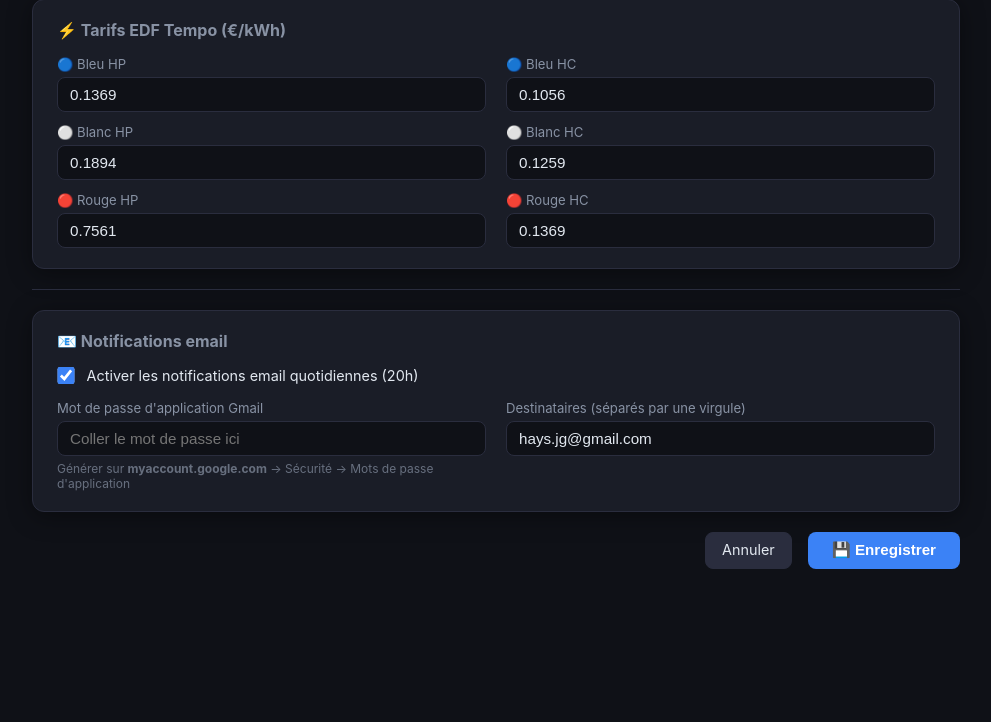
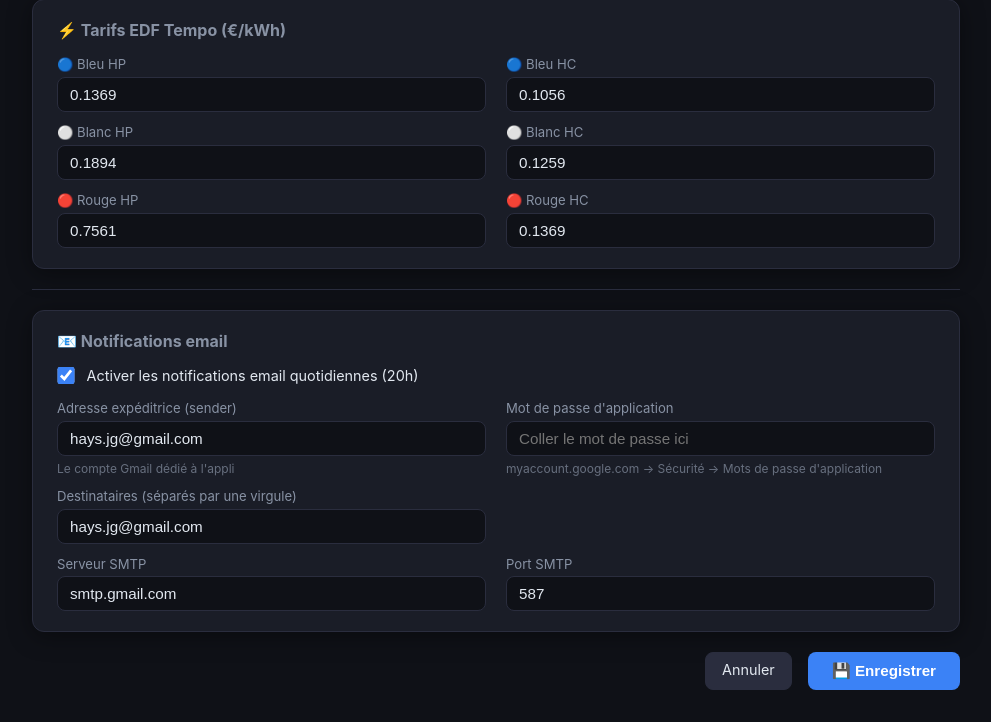
Before and after one commit to haysjg/Heating-Advisor, a Flask app: page /config in a window 1280 px wide. Shown: the part 1459-2181 px from the top of the page, without its empty margins (144-1135 px from the left). Before the commit the page ends 2028 px from the top, so only its background shows below. Run offline with Flask 3, Linux system fonts and the light colour scheme.

Commit message:
Config : paramètres SMTP complets dans la page de configuration
Ajout des champs sender, serveur SMTP et port SMTP dans la section email.
Permet de configurer un compte Gmail dédié sans toucher au code.

Co-Authored-By: Claude Sonnet 4.6 <noreply@anthropic.com>

```diff
--- a/app.py
+++ b/app.py
@@ -156,8 +156,11 @@ def api_config_save():
             },
             "EMAIL": {
                 "enabled": bool(data.get("email_enabled", False)),
+                "sender": str(data.get("email_sender", config.EMAIL.get("sender", ""))),
                 "app_password": final_password,
                 "recipients": [r.strip() for r in str(data.get("recipients", "")).split(",") if r.strip()],
+                "smtp_host": str(data.get("smtp_host", config.EMAIL.get("smtp_host", "smtp.gmail.com"))),
+                "smtp_port": int(data.get("smtp_port", config.EMAIL.get("smtp_port", 587))),
             },
         }
         os.makedirs(os.path.dirname(OVERRIDE_FILE), exist_ok=True)
--- a/templates/config.html
+++ b/templates/config.html
@@ -376,18 +376,34 @@
       <div class="form-grid">
 
         <div class="form-group">
-          <label>Mot de passe d'application Gmail</label>
+          <label>Adresse expéditrice (sender)</label>
+          <input type="email" id="email_sender" value="{{ config.EMAIL.sender }}">
+          <span class="hint">Le compte Gmail dédié à l'appli</span>
+        </div>
+
+        <div class="form-group">
+          <label>Mot de passe d'application</label>
           <input type="password" id="app_password"
                  placeholder="{{ 'Déjà configuré — laisser vide pour conserver' if config.EMAIL.app_password != 'REMPLACER_PAR_MOT_DE_PASSE_APP' else 'Coller le mot de passe ici' }}">
-          <span class="hint">
-            Générer sur <strong>myaccount.google.com</strong> → Sécurité → Mots de passe d'application
-          </span>
+          <span class="hint">myaccount.google.com → Sécurité → Mots de passe d'application</span>
         </div>
 
         <div class="form-group">
           <label>Destinataires (séparés par une virgule)</label>
-          <input type="text" id="recipients"
-                 value="{{ config.EMAIL.recipients | join(', ') }}">
+          <input type="text" id="recipients" value="{{ config.EMAIL.recipients | join(', ') }}">
+        </div>
+
+        <div class="form-group"></div>
+
+        <div class="form-group">
+          <label>Serveur SMTP</label>
+          <input type="text" id="smtp_host" value="{{ config.EMAIL.smtp_host }}">
+        </div>
+
+        <div class="form-group">
+          <label>Port SMTP</label>
+          <input type="number" id="smtp_port" min="1" max="65535"
+                 value="{{ config.EMAIL.smtp_port }}">
         </div>
 
       </div>
@@ -461,8 +477,11 @@
       red_hp:               parseFloat(getVal('red_hp')),
       red_hc:               parseFloat(getVal('red_hc')),
       email_enabled:        document.getElementById('email_enabled').checked,
+      email_sender:         getVal('email_sender'),
       app_password:         getVal('app_password'),
       recipients:           getVal('recipients'),
+      smtp_host:            getVal('smtp_host'),
+      smtp_port:            parseInt(getVal('smtp_port')),
     };
 
     fetch('/api/config', {
```
